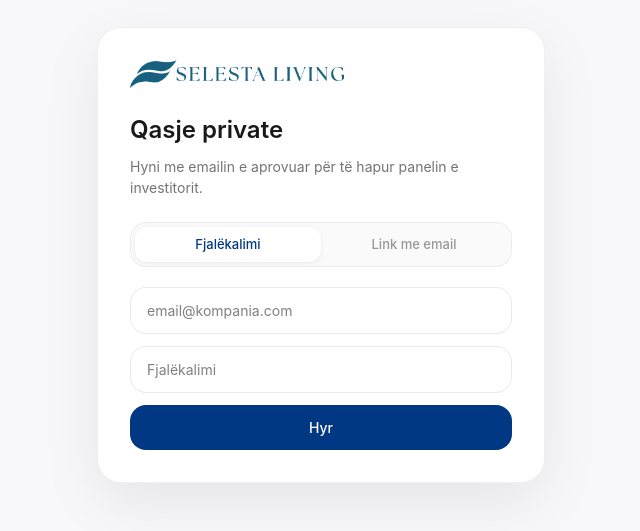
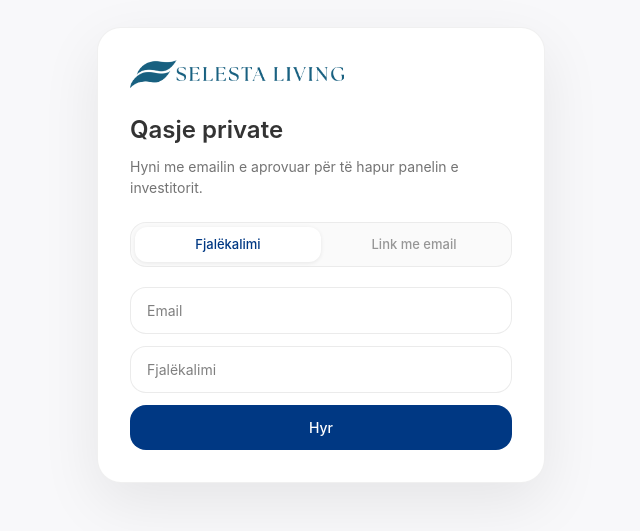
Before and after one commit to valtonmyrtaj/roinvest-vite-portal, a React (Vite) app: page /overview in a window 1280 px wide. Shown: the part 145-676 px from the top of the page, without its empty margins (319-959 px from the left). Built offline with nearby package versions, Linux system fonts and the light colour scheme.

Commit message:
polish: soften login heading copy

```diff
--- a/src/LoginPage.tsx
+++ b/src/LoginPage.tsx
@@ -72,7 +72,7 @@ export default function LoginPage({ onLoginSuccess }: LoginPageProps) {
           <img src="/selesta-living-full.png" alt="Selesta Living" className="h-7 w-[214px] max-w-full object-contain object-left" />
         </div>
 
-        <h1 className="text-[24px] font-semibold text-black/90">Qasje private</h1>
+        <h1 className="text-[24px] font-semibold text-[#333333]">Qasje private</h1>
         <p className="mt-2 text-[14px] text-black/55">
           Hyni me emailin e aprovuar për të hapur panelin e investitorit.
         </p>
@@ -110,7 +110,7 @@ export default function LoginPage({ onLoginSuccess }: LoginPageProps) {
           <form onSubmit={handlePassword} className="mt-5 space-y-3">
             <input
               type="email"
-              placeholder="email@kompania.com"
+              placeholder="Email"
               value={email}
               onChange={(e) => setEmail(e.target.value)}
               className="w-full rounded-2xl border border-black/[0.08] bg-white px-4 py-3 text-[14px] outline-none transition focus:border-[#003883]"
@@ -139,7 +139,7 @@ export default function LoginPage({ onLoginSuccess }: LoginPageProps) {
           <form onSubmit={handleMagicLink} className="mt-5 space-y-3">
             <input
               type="email"
-              placeholder="email@kompania.com"
+              placeholder="Email"
               value={email}
               onChange={(e) => setEmail(e.target.value)}
               className="w-full rounded-2xl border border-black/[0.08] bg-white px-4 py-3 text-[14px] outline-none transition focus:border-[#003883]"
```
